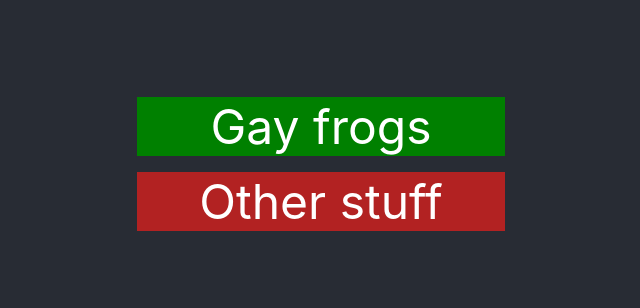
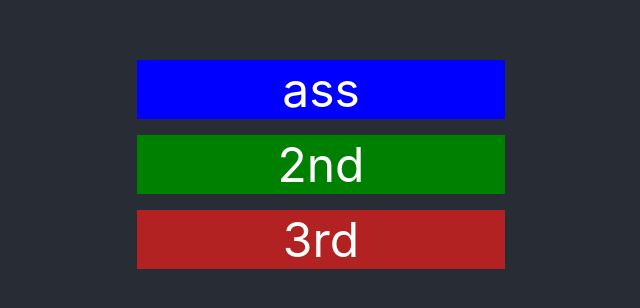
Before and after one commit to Imstupidpleasehelp/CovidConspiracyGenerator, a React (Create React App) app: page / in a window 1280 px wide. Shown: the part 236-544 px from the top of the page, without its empty margins (319-959 px from the left). Built offline with nearby package versions, Linux system fonts and the light colour scheme.

Commit message:
function working sorta

```diff
--- a/src/Slotmachine.jsx
+++ b/src/Slotmachine.jsx
@@ -13,7 +13,7 @@ class SlotMachine extends Component {
 
     }
     randomnum()  {
-        let num = Math.floor(Math.random() * 6) + 1
+        let num = Math.floor(Math.random() * 2) + 1
         console.log(num)
         return num
       }
@@ -26,15 +26,15 @@ componentDidMount() {
     return (
       <div className="textcontainer">
         <div className="firstline">
-{this.state.first[this.randomnum]}
+{this.state.first[this.randomnum()]}
         </div>
 
         <div className="secondline">
-          Gay frogs
+          2nd
         </div>
 
         <div className="thirdline">
-          Other stuff
+          3rd
         </div>
       </div>
     );
```
